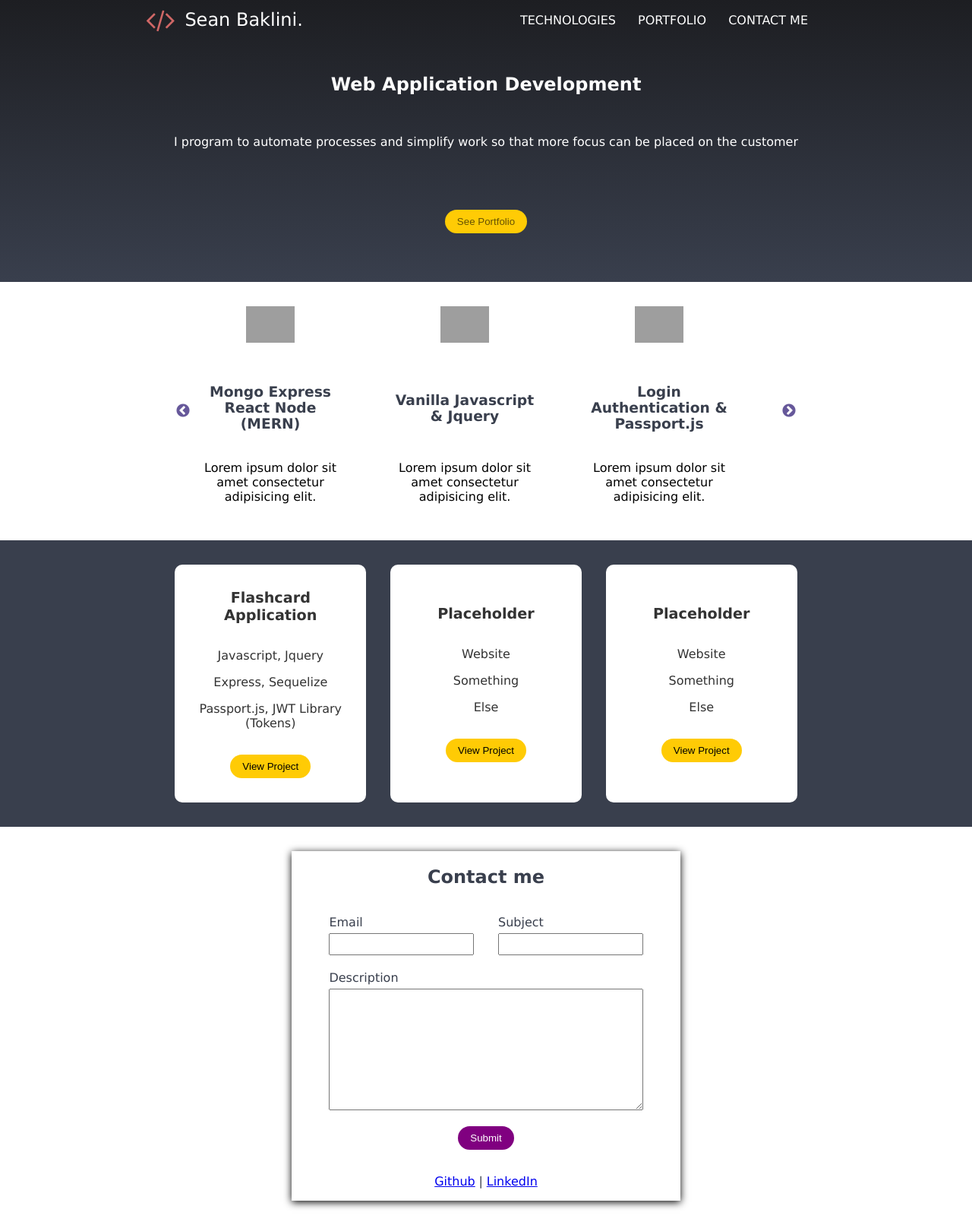
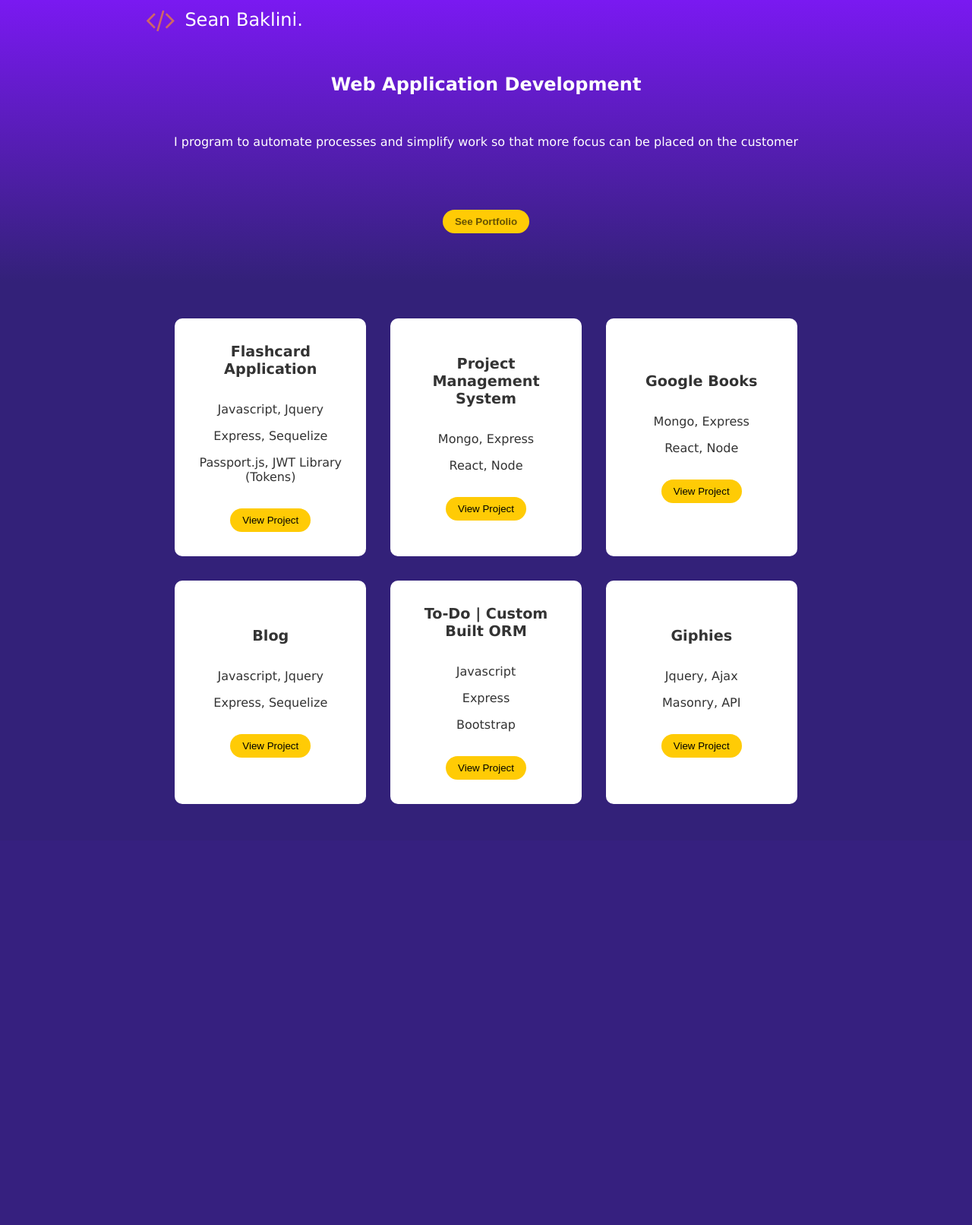
Before and after one commit to seanster-and-scout/portfolio, a PHP site: page / in a window 1280 px wide. Shown: the whole page at 76% size. After the commit the page ends 1058 px from the top, so only its background shows below. Run offline with PHP 8.4, Linux system fonts and the light colour scheme; some libraries are stand-ins or nearby versions; grey boxes are pictures that could not be loaded.

Commit message:
Simplified the Portfolio

```diff
--- a/css/style.css
+++ b/css/style.css
@@ -26,7 +26,7 @@ html {
 }
 
 .header {
-  background: linear-gradient(to bottom,#1d1e22,#393f4d);
+  background: linear-gradient(to bottom,#7a19f1,#332179);
   padding-top: calc(60px + 1rem);
   min-height: 30vh;
 }
@@ -37,10 +37,12 @@ html {
   z-index: 999;
   top: 0;
   width: 100%;
+
 }
 
-.navbar--scrolling {
-  background: #393f4d;
+.navbar-scrolling {
+
+  background: #332179;
 }
 
 .navbar__container {
@@ -169,6 +171,7 @@ hr {
   padding: 0.5rem 1rem;
   border-width: 0px;
   margin: 4rem 0;
+  font-weight: bold;
   color:rgba(0, 0, 0, .6);
 
 
@@ -217,7 +220,7 @@ p {
 }
 
 .portfolio {
-  background-color: #393f4d;
+  background-color: #332179;
   padding: 2rem;
 }
 
@@ -226,6 +229,8 @@ p {
   display: flex;
   justify-content: space-around;
   flex-flow: row nowrap;
+
+
 }
 
 .card {
@@ -237,7 +242,7 @@ p {
   background: #FFF;
   padding: 2rem;
   flex-basis: 33%;
-  margin: 0 1rem;
+  margin: 1rem 1rem;
 }
 
 .card h1 {
--- a/index.html
+++ b/index.html
@@ -30,11 +30,11 @@
                     <div class="chat-button__text-hover">Chat now</div>
                 </div> -->
             </div>
-            <div class="menu">
+            <!-- <div class="menu">
                 <a href="#technologies" class="menu__link">Technologies</a>
                 <a href="#portfolio" class="menu__link">Portfolio</a>
                 <a href="#contact" class="menu__link">Contact Me</a>
-            </div>
+            </div> -->
         </div>
     </navbar>
     <header class="header">
@@ -46,7 +46,70 @@
         </div>
 
     </header>
-    <a name="technologies"></a>
+    <a name="portfolio"></a>
+    <div class="portfolio" id="#porfolio">
+        <div class="container portfolio__container">
+            <div class="card" data-aos="fade-up" data-aos-duration="750" data-aos-delay="0" data-aos-offset="0">
+                <h1>Flashcard Application</h1>
+                <ul>
+                    <li>Javascript, Jquery</li>
+                    <li>Express, Sequelize</li>
+                    <li>Passport.js, JWT Library (Tokens)</li>
+                </ul>
+                <button>View Project</button>
+            </div>
+            <div class="card" data-aos="fade-up" data-aos-duration="750" data-aos-delay="250" data-aos-offset="0">
+                <h1>Project Management System</h1>
+                <ul>
+                    <li>Mongo, Express
+                    </li>
+                    <li>React, Node</li>
+                </ul>
+                <button>View Project</button>
+            </div>
+            <div class="card" data-aos="fade-up" data-aos-duration="750" data-aos-delay="500" data-aos-offset="0">
+                <h1>Google Books</h1>
+                <ul>
+                    <li>Mongo, Express
+                    </li>
+                    <li>React, Node</li>
+
+                </ul>
+                <button>View Project</button>
+            </div>
+        </div>
+        <div class="container portfolio__container">
+            <div class="card" data-aos="fade-up" data-aos-duration="750" data-aos-delay="0" data-aos-offset="0">
+                <h1>Blog</h1>
+                <ul>
+                    <li>Javascript, Jquery</li>
+                    <li>Express, Sequelize</li>
+
+                </ul>
+                <button>View Project</button>
+            </div>
+            <div class="card" data-aos="fade-up" data-aos-duration="750" data-aos-delay="250" data-aos-offset="0">
+                <h1>To-Do | Custom Built ORM</h1>
+                <ul>
+                    <li>Javascript</li>
+                    <li>Express</li>
+                    <li>Bootstrap</li>
+                </ul>
+                <button>View Project</button>
+            </div>
+            <div class="card" data-aos="fade-up" data-aos-duration="750" data-aos-delay="500" data-aos-offset="0">
+                <h1>Giphies</h1>
+                <ul>
+                    <li>Jquery, Ajax</li>
+                    <li>Masonry, API</li>
+
+                </ul>
+                <button>View Project</button>
+            </div>
+        </div>
+
+    </div>
+    <!-- <a name="technologies"></a>
     <div class="carousel-container">
         <div class="carousel">
 
@@ -95,41 +158,9 @@
                 </div>
             </div>
         </div>
-    </div>
-    <a name="portfolio"></a>
-    <div class="portfolio" id="#porfolio">
-        <div class="container portfolio__container">
-            <div class="card" data-aos="fade-up" data-aos-duration="750" data-aos-delay="0" data-aos-offset="0">
-                <h1>Flashcard Application</h1>
-                <ul>
-                    <li>Javascript, Jquery</li>
-                    <li>Express, Sequelize</li>
-                    <li>Passport.js, JWT Library (Tokens)</li>
-                </ul>
-                <button>View Project</button>
-            </div>
-            <div class="card" data-aos="fade-up" data-aos-duration="750" data-aos-delay="250" data-aos-offset="0">
-                <h1>Placeholder</h1>
-                <ul>
-                    <li>Website</li>
-                    <li>Something</li>
-                    <li>Else</li>
-                </ul>
-                <button>View Project</button>
-            </div>
-            <div class="card" data-aos="fade-up" data-aos-duration="750" data-aos-delay="500" data-aos-offset="0">
-                <h1>Placeholder</h1>
-                <ul>
-                    <li>Website</li>
-                    <li>Something</li>
-                    <li>Else</li>
-                </ul>
-                <button>View Project</button>
-            </div>
-        </div>
+    </div> -->
 
-    </div>
-    <a name="contact"></a>
+    <!-- <a name="contact"></a>
     <div class="contact-container">
         <div class="contact">
             <h2>Contact me</h2>
@@ -155,11 +186,12 @@
                 <a href="#">LinkedIn</a>
             </div>
         </div>
-    </div>
+    </div> -->
     <script src="https://unpkg.com/aos@next/dist/aos.js"></script>
     <script>
         AOS.init();
     </script>
+
     <script type="text/javascript" src="//code.jquery.com/jquery-1.11.0.min.js"></script>
     <script type="text/javascript" src="//code.jquery.com/jquery-migrate-1.2.1.min.js"></script>
     <script type="text/javascript" src="//cdn.jsdelivr.net/npm/slick-carousel@1.8.1/slick/slick.min.js"></script>
--- a/js/script.js
+++ b/js/script.js
@@ -8,9 +8,9 @@ $(document).ready(function () {
 
     $(document).on('scroll', (e) => {
         if (window.scrollY > 50) {
-            $('.navbar').addClass('navbar--scrolling')
+            $('.navbar').addClass('navbar-scrolling')
         } else {
-            $('.navbar').removeClass('navbar--scrolling')
+            $('.navbar').removeClass('navbar-scrolling')
         }
     })
 });
```
